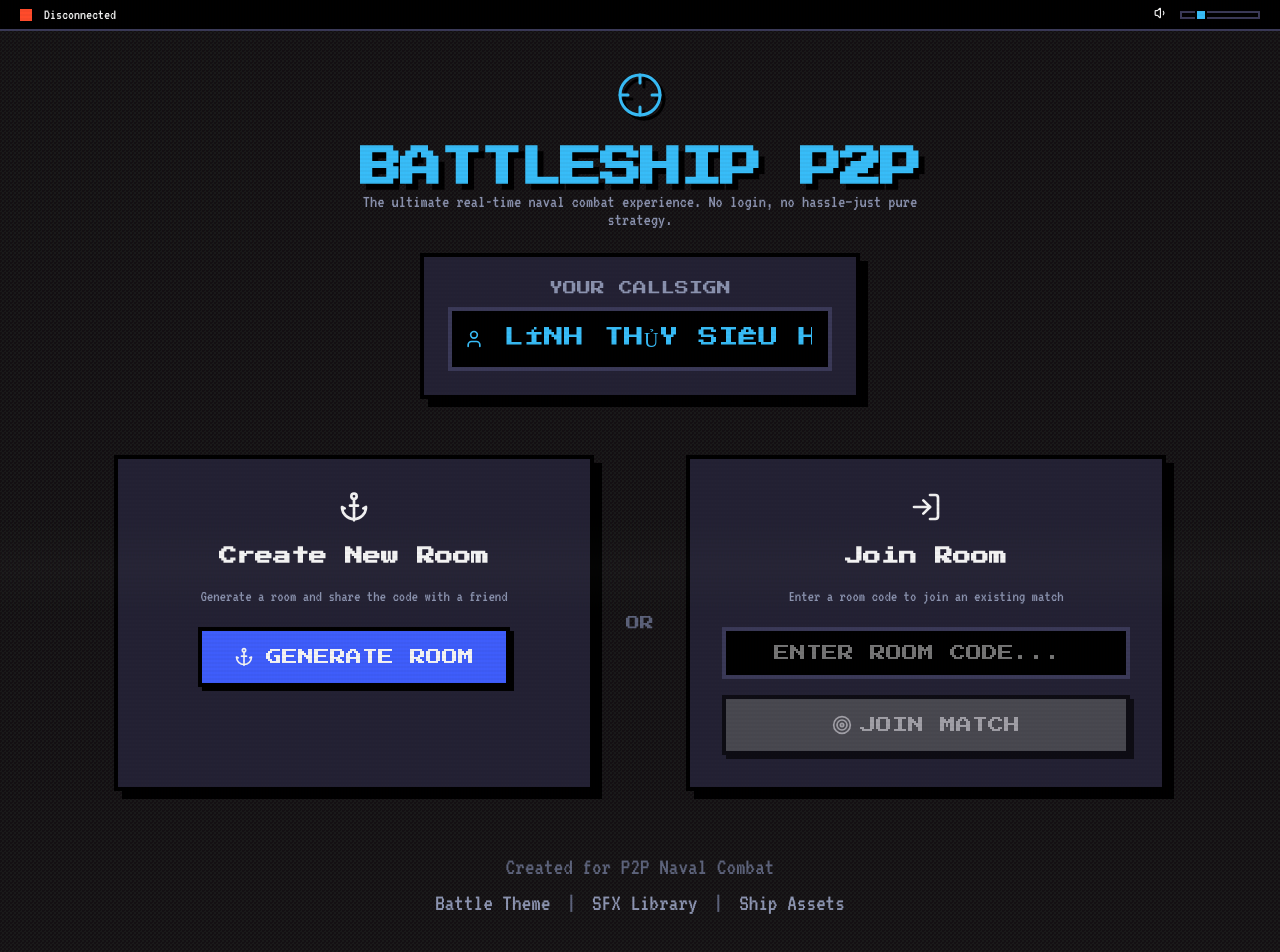
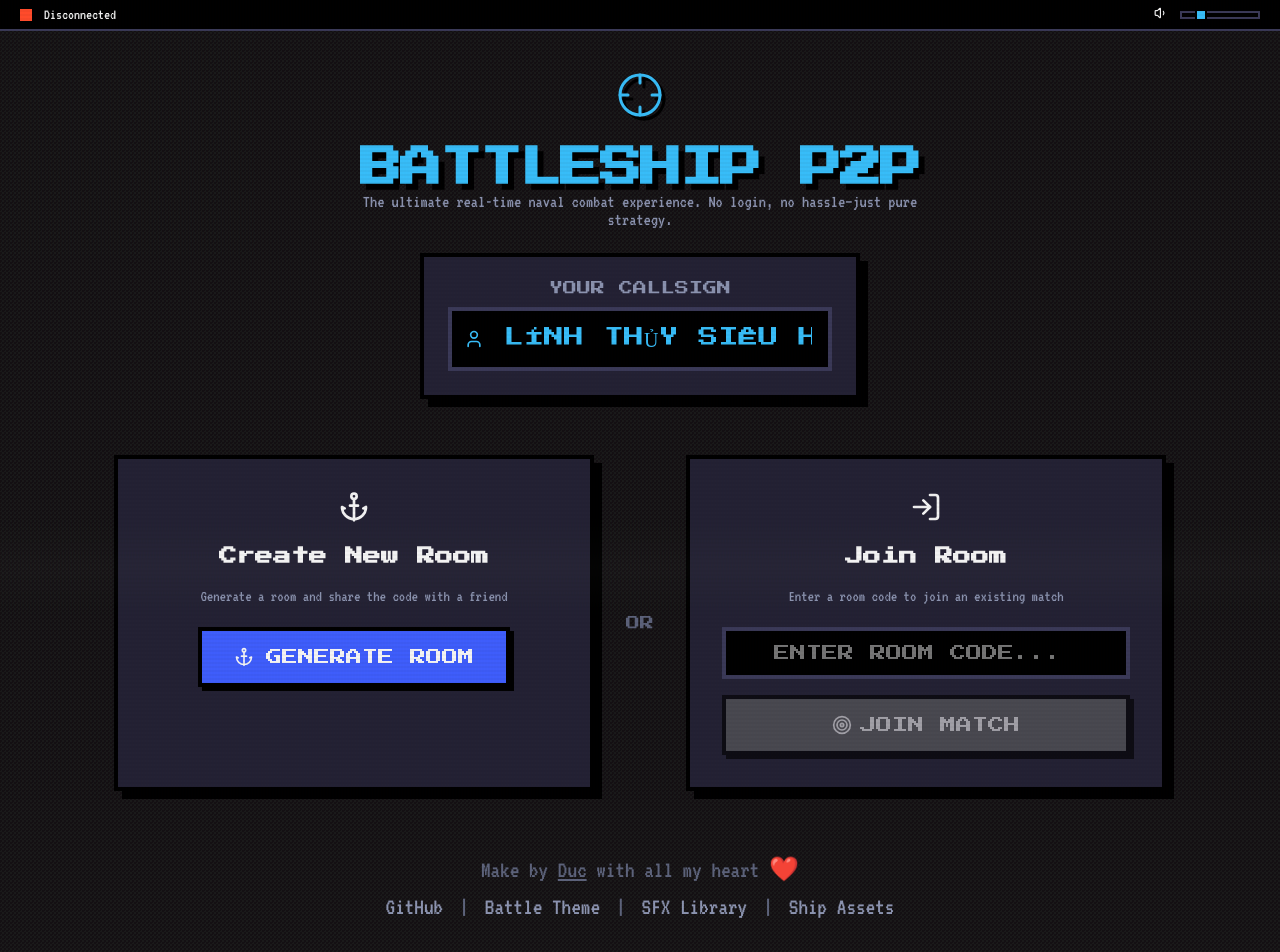
Before and after one commit to dducnv/battleship, a Next.js app: page / in a window 1280 px wide. Shown: the top 952 px of the page. Built offline with nearby package versions, Linux system fonts and the light colour scheme; no server answers.

Commit message:
feat: update footer credits with author link and GitHub repository reference

```diff
--- a/app/page.tsx
+++ b/app/page.tsx
@@ -95,8 +95,10 @@ export default function LobbyPage() {
       )}
 
       <footer className="lobby-footer">
-        <p>Created for P2P Naval Combat</p>
+        <p>Make by <a href="https://dducnv.dev" target="_blank" rel="noopener noreferrer" style={{ color: 'inherit', textDecoration: 'underline' }}>Duc</a> with all my heart ❤️</p>
         <div className="lobby-footer__credits">
+          <a href="https://github.com/dducnv/battleship" target="_blank" rel="noopener noreferrer">GitHub</a>
+          <span className="lobby-footer__dot">|</span>
           <a href="https://opengameart.org/content/battle-theme-a" target="_blank" rel="noopener noreferrer">Battle Theme</a>
           <span className="lobby-footer__dot">|</span>
           <a href="https://opengameart.org/content/sci-fi-sound-effects-library" target="_blank" rel="noopener noreferrer">SFX Library</a>
```
